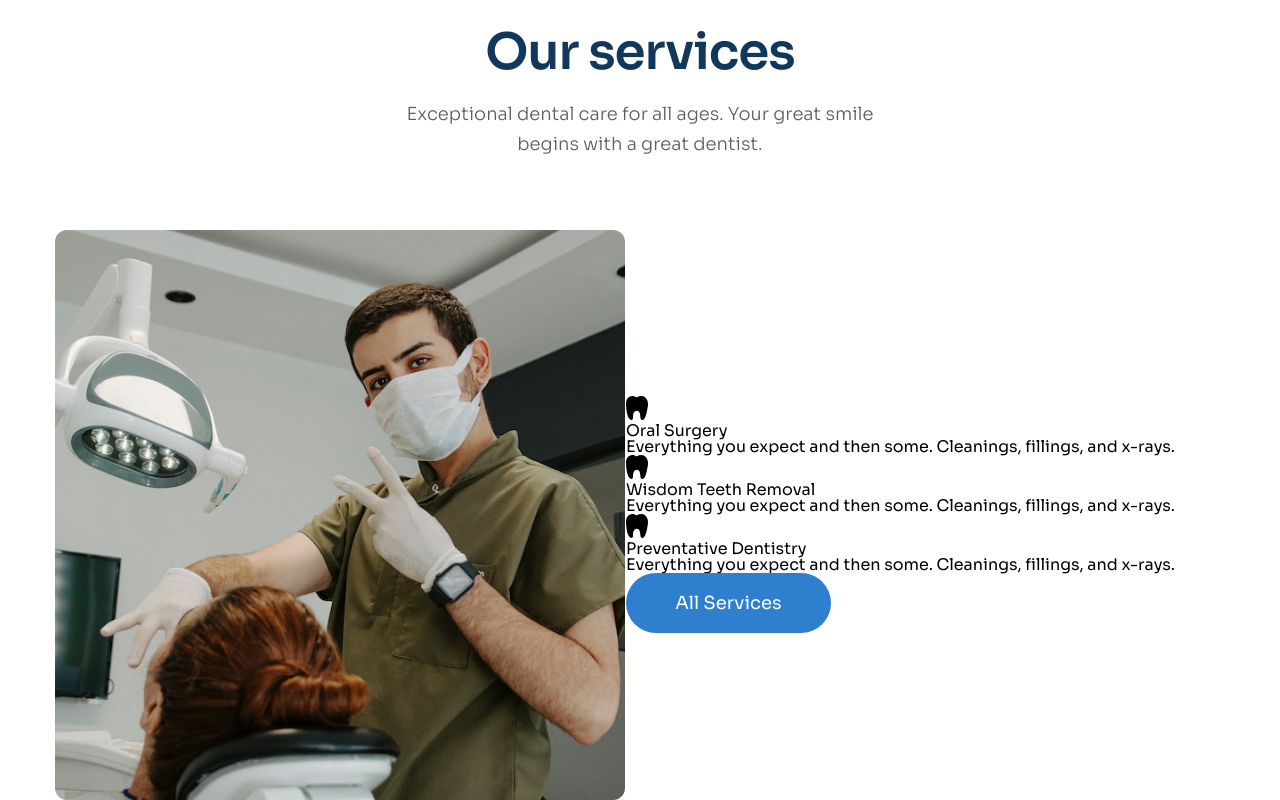
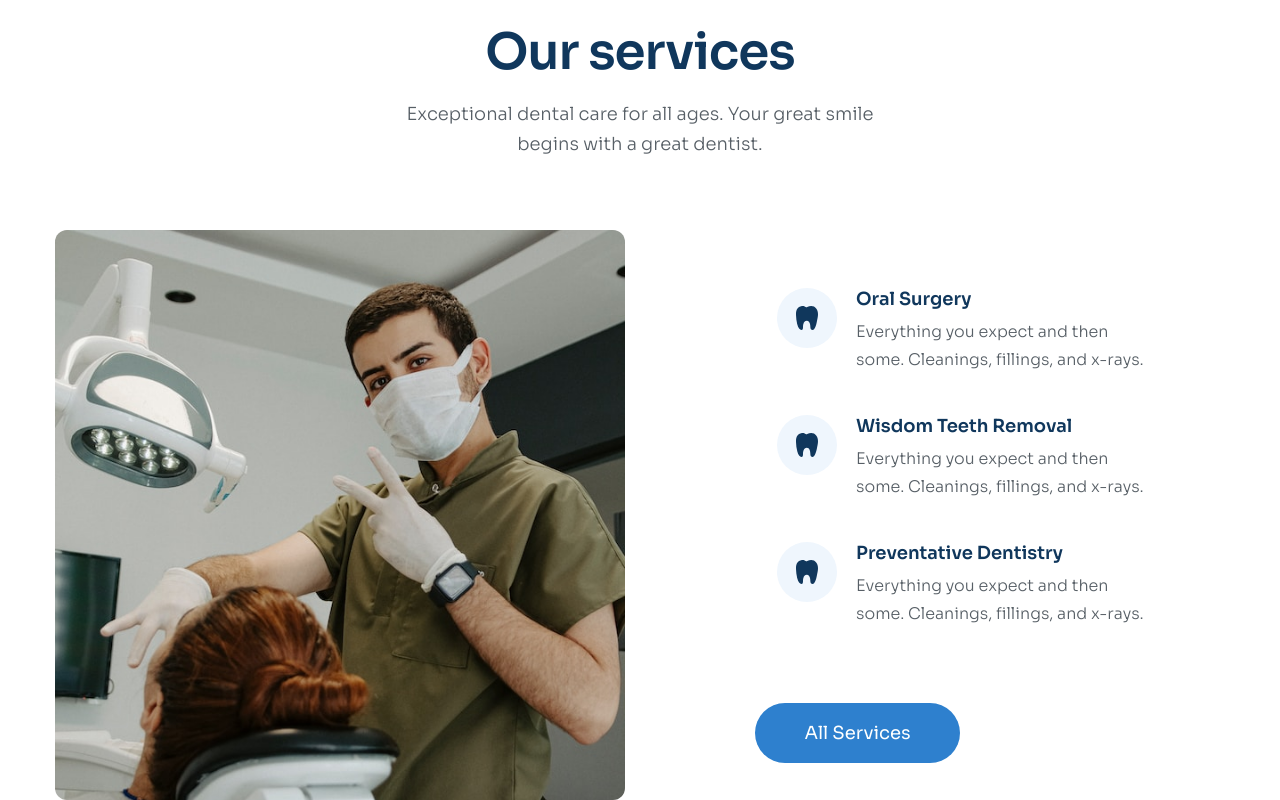
Before and after one commit to NguyenMTan/f8-project-03, a plain HTML site: page index.html in a window 1280 px wide. Shown: the part 948-1748 px from the top of the page. Drawn offline with Linux system fonts and the light colour scheme.

Commit message:
service body

```diff
--- a/assets/css/style.css
+++ b/assets/css/style.css
@@ -247,3 +247,53 @@ a {
     object-fit: cover;
     vertical-align: bottom;
 }
+
+.service-item {
+    display: flex;
+    width: 470px;
+    padding: 21px 22px 20px;
+    margin-left: 130px;
+    border-radius: 30px;
+}
+
+.service-item__icon {
+    display: flex;
+    justify-content: center;
+    align-items: center;
+    width: 60px;
+    height: 60px;
+    border-radius: 50%;
+    background: #eff6fd;
+    color: var(--header-color);
+}
+
+.service-item__body {
+    width: 310px;
+    padding-left: 19px;
+}
+
+.service-item__heading {
+    color: var(--header-color);
+    font-size: 1.8rem;
+    font-weight: 600;
+    line-height: normal;
+}
+
+.service-item__desc {
+    margin-top: 8px;
+    font-size: 1.6rem;
+    line-height: 1.75;
+}
+
+.service-item:hover {
+    box-shadow: 0px 14px 28px 0px rgba(0, 0, 0, 0.05);
+}
+
+.service-item:hover .service-item__icon {
+    background: var(--primary-color);
+    color: #fff;
+}
+
+.service__link {
+    margin: 55px 0 0 130px;
+}
--- a/index.html
+++ b/index.html
@@ -205,6 +205,7 @@
                         <div class="service__content">
                             <div class="service__list">
                                 <!-- Item 1 -->
+                                <a href="#!">
                                     <section class="service-item">
                                         <div class="service-item__icon">
                                             <svg
@@ -224,14 +225,19 @@
                                             <h3 class="service-item__heading">
                                                 Oral Surgery
                                             </h3>
-                                        <p class="service-item__desc">
-                                            Everything you expect and then some.
-                                            Cleanings, fillings, and x-rays.
+                                            <p
+                                                class="service-item__desc section-desc"
+                                            >
+                                                Everything you expect and then
+                                                some. Cleanings, fillings, and
+                                                x-rays.
                                             </p>
                                         </div>
                                     </section>
+                                </a>
 
                                 <!-- Item 2 -->
+                                <a href="#!">
                                     <section class="service-item">
                                         <div class="service-item__icon">
                                             <svg
@@ -251,14 +257,19 @@
                                             <h3 class="service-item__heading">
                                                 Wisdom Teeth Removal
                                             </h3>
-                                        <p class="service-item__desc">
-                                            Everything you expect and then some.
-                                            Cleanings, fillings, and x-rays.
+                                            <p
+                                                class="service-item__desc section-desc"
+                                            >
+                                                Everything you expect and then
+                                                some. Cleanings, fillings, and
+                                                x-rays.
                                             </p>
                                         </div>
                                     </section>
+                                </a>
 
                                 <!-- Item 3 -->
+                                <a href="#!">
                                     <section class="service-item">
                                         <div class="service-item__icon">
                                             <svg
@@ -278,13 +289,19 @@
                                             <h3 class="service-item__heading">
                                                 Preventative Dentistry
                                             </h3>
-                                        <p class="service-item__desc">
-                                            Everything you expect and then some.
-                                            Cleanings, fillings, and x-rays.
+                                            <p
+                                                class="service-item__desc section-desc"
+                                            >
+                                                Everything you expect and then
+                                                some. Cleanings, fillings, and
+                                                x-rays.
                                             </p>
                                         </div>
                                     </section>
-                                <a href="#!" class="btn">All Services</a>
+                                </a>
+                                <a href="#!" class="btn service__link"
+                                    >All Services</a
+                                >
                             </div>
                         </div>
                     </div>
```
Lines whose indentation alone changed are shown as unchanged.
